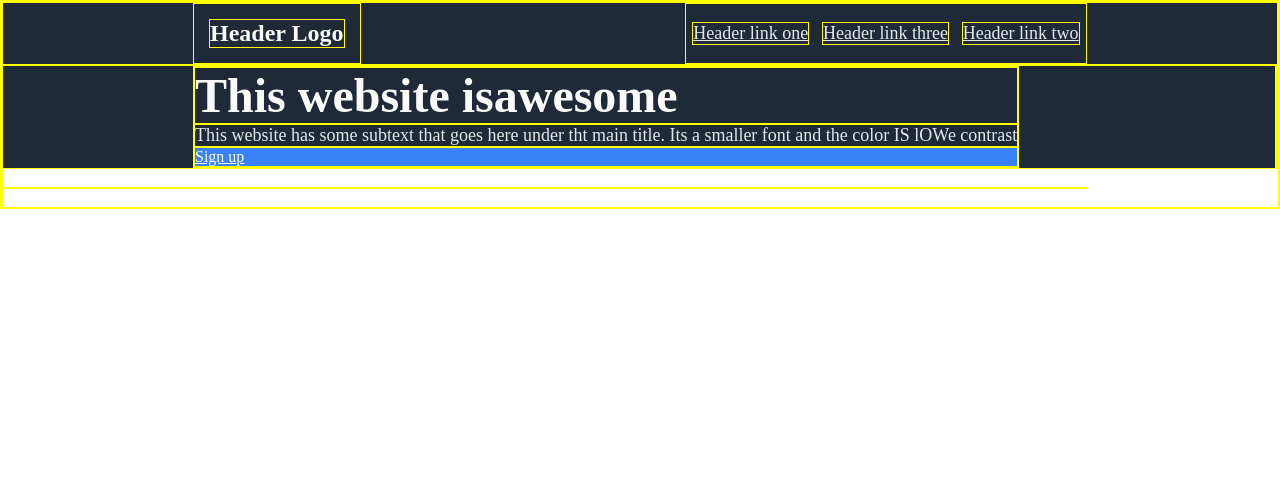
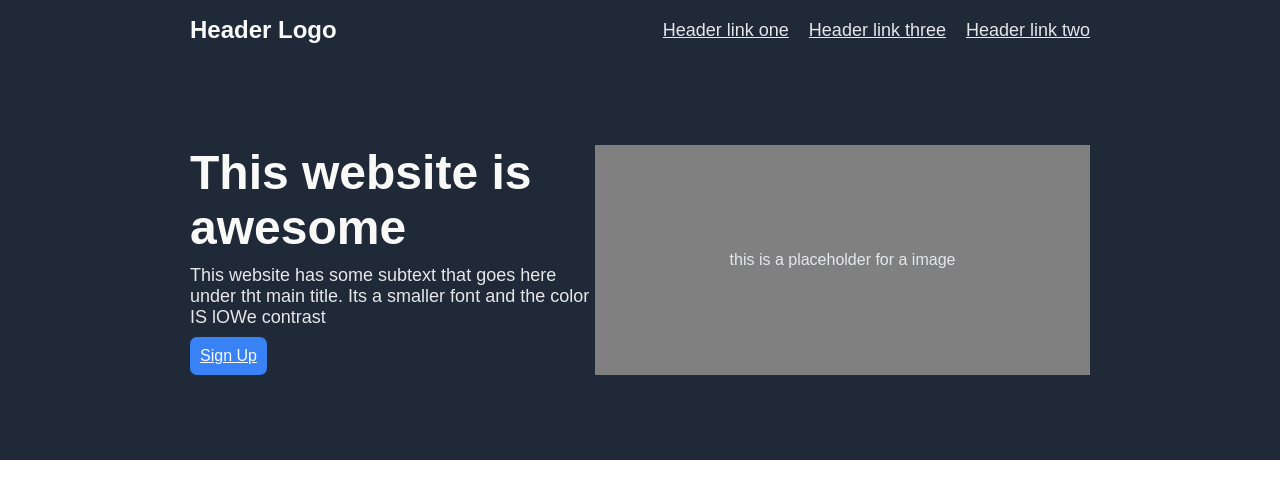
Before and after one commit to Ti6ia/odin-css, a plain HTML site: page index.html in a window 1280 px wide. Drawn offline with Linux system fonts and the light colour scheme.

Commit message:
woooooo funzionaaaa :)))

```diff
--- a/index.html
+++ b/index.html
@@ -24,16 +24,32 @@
     <!-- HERO -->
     <div class="hero_container">
         <div class="hero_item hero_cta">
-            <p id="hero_mainFrase">This website isawesome</p>
+            <p id="hero_mainPhrase">This website is awesome</p>
+            <p id="hero_subtext">This website has some subtext that goes here under tht
+                main title. Its a smaller font and the color IS lOWe
+                contrast</p>
+            <div class="hero_button">
+                <a id="hero_button" href="signup.html">Sign Up</a>
+            </div>
+        </div>
+        <div class="hero_item hero_image">
+            <p>this is a placeholder for a image</p>
+        </div>
+    </div>
+    <!--
+    <div class="hero_container">
+        <div class="hero_item hero_cta">
+            <p id="hero_mainFrase">This website is awesome</p>
             <p id="hero_subtext">This website has some subtext that goes here under tht
                 main title. Its a smaller font and the color IS lOWe
                 contrast</p>
             <a id="hero_button" href="signup.html">Sign up</div>
         </div>
         <div class="hero_item hero_image">
-
+            immagine
         </div>
     </div>
+    -->
 </body>
 
 </html>
--- a/style.css
+++ b/style.css
@@ -1,6 +1,8 @@
 
-*{border: 1px solid yellow;}
-
+*{
+    /*border: 1px solid yellow;*/
+    font-family: Arial, Helvetica, sans-serif;
+}
 
 body{
     margin-top: 0px;
@@ -18,7 +20,6 @@ p{
 
 /*  H E A D E R   */
 #logo_header{
-    margin: 15px;
     font-size: 24px;
     color: #F9FAF8;
 }
@@ -39,13 +40,12 @@ p{
 }
 
 .header_logo{
-    min-width: 150px;
     margin-left: 190px;
 }
 
 .header_links{
     display: flex;
-    min-width: 400px;
+    gap: 20px;
     margin-right: 190px;
     justify-content: space-around;
     align-items: center;
@@ -54,7 +54,7 @@ p{
 
 /*  H E R O   */
 
-#hero_mainFrase{
+#hero_mainPhrase{
     font-size: 48px;
     color: #F9FAF8;
     font-weight: bolder;
@@ -65,17 +65,28 @@ p{
     color: #E5E7EB;
 }
 
+#hero_button{
+    border-radius: 7px;
+    color: #F9FAF8;
+    padding: 10px;
+    background-color: #3882F6;
+}
+
 .hero_container{
     display: flex;
+    min-height: 400px;
     justify-content: space-between;
+    align-items: center;
     background-color: #1F2937;
 }
 
 .hero_item{
-    min-width: none;
+    height: 230px;
+    color: #E5E7EB;
 }
 
 .hero_cta{
+    width: 450px;
     flex-direction: column;
     justify-content: space-between;
     margin-left: 190px;
@@ -83,13 +94,16 @@ p{
 }
 
 .hero_image{
+    width: 550px;
+    display: flex;
+    justify-content: center;
+    align-items: center;
+    background-color: gray;
     margin-right: 190px;
 }
 
-#hero_button{
-    height: 50;
-    max-width: 100;
-    flex-shrink: 0;
+.hero_button{
+    display: flex;
     color: white;
-    background-color: #3882F6;
+    align-items: center;
 }
```
